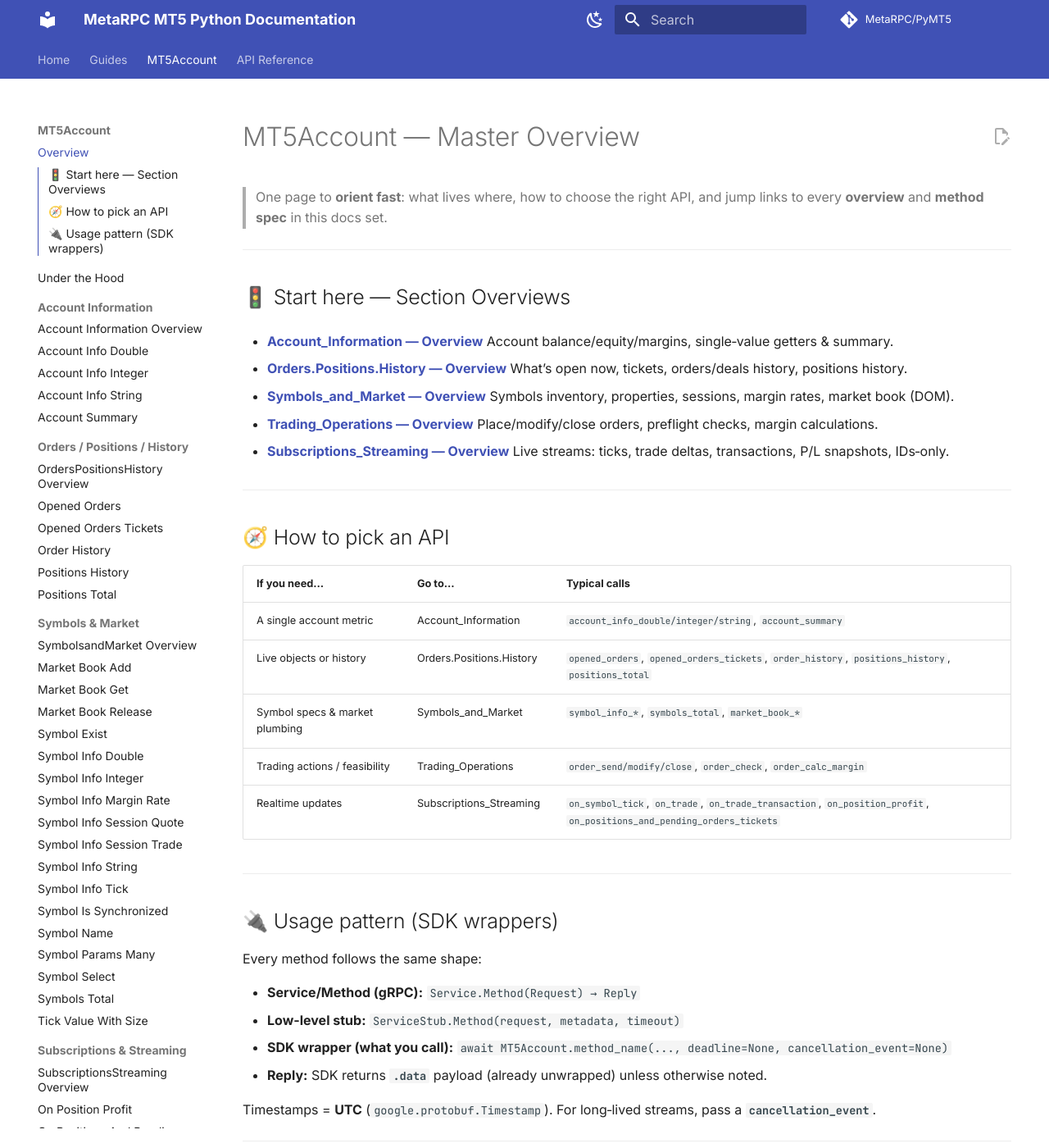
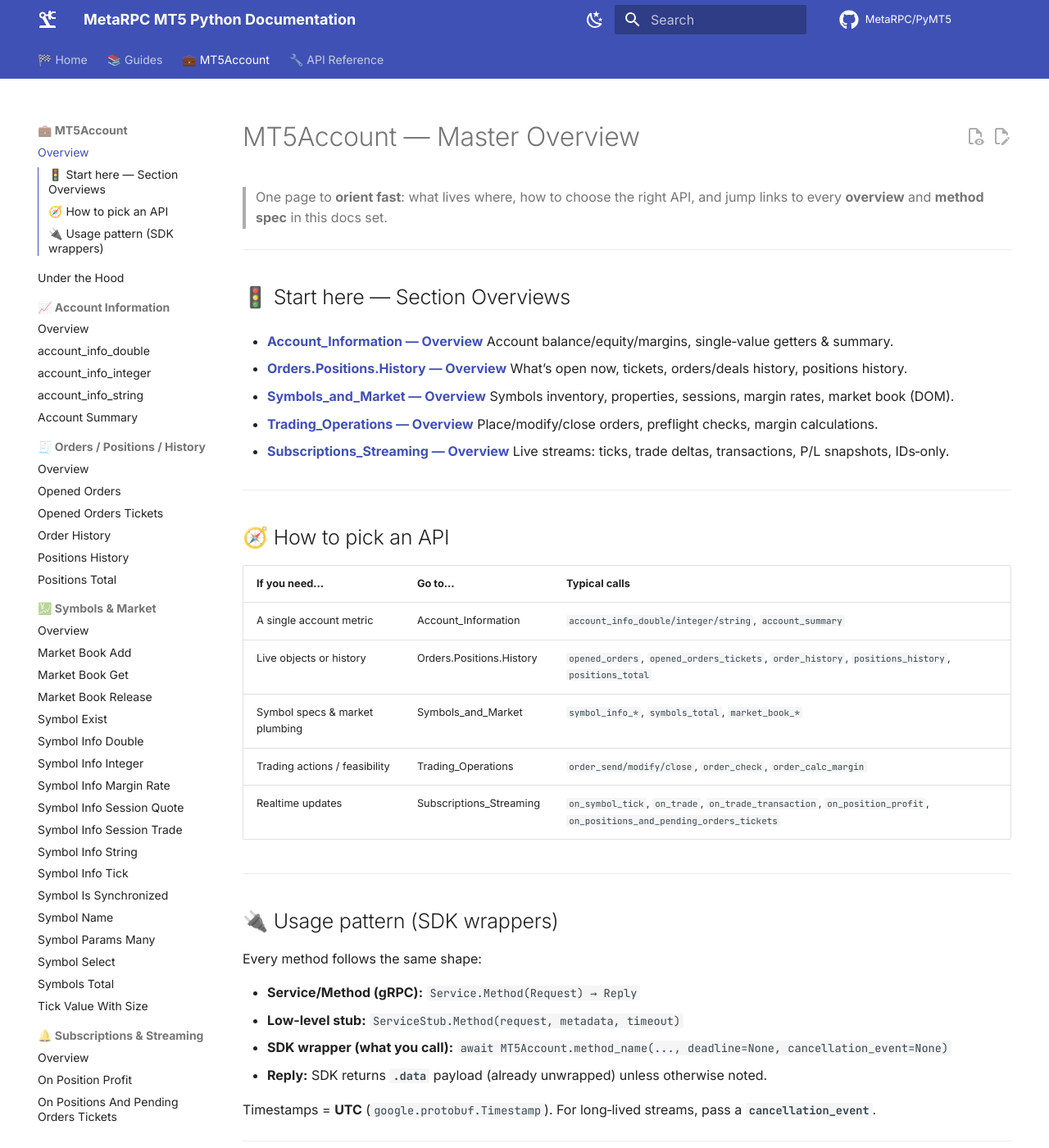
Before and after one commit to MetaRPC/PyMT5, an MkDocs documentation site: the page built from docs/MT5Account/BASE.md, in a window 1280 px wide and 1400 px high. Shown: the whole window at 82% size. Built offline with MkDocs 1.6.1 and Material for MkDocs 9.7.7, drawn with Linux system fonts in a browser that asks for light colours; comment, search, counter and statistics services are not loaded; part of the change alters nothing that is shown; some of the changed text lies outside the part shown.

Commit message:
Update mkdocs.yml

```diff
--- a/mkdocs.yml
+++ b/mkdocs.yml
@@ -1,5 +1,6 @@
 site_name: MetaRPC MT5 Python Documentation
 site_url: https://metarpc.github.io/PyMT5/
+
 repo_name: MetaRPC/PyMT5
 repo_url: https://github.com/MetaRPC/PyMT5
 edit_uri: edit/main/docs/
@@ -10,6 +11,9 @@ theme:
   font:
     text: Inter
     code: JetBrains Mono
+  icon:
+    logo: material/robot-industrial
+    repo: fontawesome/brands/github
   palette:
     - scheme: default
       primary: indigo
@@ -24,17 +28,23 @@ theme:
         icon: material/weather-sunny
         name: Switch to light mode
   features:
+    # Navigation
     - navigation.instant
     - navigation.tracking
     - navigation.sections
+    - navigation.tabs
     - navigation.top
-    - navigation.tabs
+    - navigation.footer
+    # Content & TOC
     - toc.integrate
     - content.code.copy
     - content.action.edit
+    - content.action.view
     - content.tabs.link
+    # Search
     - search.highlight
     - search.suggest
+    # Palette
     - palette.toggle
     - palette.auto
 
@@ -47,67 +57,77 @@ extra:
   consent:
     title: Cookies & telemetry
     description: We use GitHub Pages basic analytics only. No tracking cookies.
+  announcement: >
+    ⭐ Welcome! These docs are evolving. PRs are very welcome.
 
 copyright: >
   © {{ date | strftime("%Y") }} MetaRPC. MT5 is a MetaQuotes software. This site is a community-made documentation.
 
+# Emojis in labels keep the content readable & friendly, paths stay the real ones
 nav:
-  - Home: Getting_Started.md  # Ссылка на стартовую страницу Getting Started
+  - "🏁 Home": MT5Account/Getting_Started.md
 
-  - Guides:
-      - Architecture & Data Flow: I_want_to_add/Architecture_DataFlow.md
-      - Glossary: I_want_to_add/Glossary.md
+  - "📚 Guides":
+      - "🧭 Architecture & Data Flow": I_want_to_add/Architecture_DataFlow.md
+      - "🔤 Glossary": I_want_to_add/Glossary.md
+      - "🗺️ Project Map & Layers": I_want_to_add/Project_Map_and_Layers.md
 
-  - MT5Account:
-      - Overview: MT5Account/BASE.md
-      - Under the Hood: MT5Account/Under_the_Hood.md
-      - Account Information:
-          - Account Information Overview: MT5Account/Account_Information/Account_Information_Overview.md
-          - Account Info Double: MT5Account/Account_Information/account_info_double.md
-          - Account Info Integer: MT5Account/Account_Information/account_info_integer.md
-          - Account Info String: MT5Account/Account_Information/account_info_string.md
-          - Account Summary: MT5Account/Account_Information/account_summary.md
-      - Orders / Positions / History:
-          - OrdersPositionsHistory Overview: MT5Account/Orders_Positions_History/OrdersPositionsHistory_Overview.md
-          - Opened Orders: MT5Account/Orders_Positions_History/opened_orders.md
-          - Opened Orders Tickets: MT5Account/Orders_Positions_History/opened_orders_tickets.md
-          - Order History: MT5Account/Orders_Positions_History/order_history.md
-          - Positions History: MT5Account/Orders_Positions_History/positions_history.md
-          - Positions Total: MT5Account/Orders_Positions_History/positions_total.md
-      - Symbols & Market:
-          - SymbolsandMarket Overview: MT5Account/Symbols_and_Market/SymbolsandMarket_Overview.md
-          - Market Book Add: MT5Account/Symbols_and_Market/market_book_add.md
-          - Market Book Get: MT5Account/Symbols_and_Market/market_book_get.md
-          - Market Book Release: MT5Account/Symbols_and_Market/market_book_release.md
-          - Symbol Exist: MT5Account/Symbols_and_Market/symbol_exist.md
-          - Symbol Info Double: MT5Account/Symbols_and_Market/symbol_info_double.md
-          - Symbol Info Integer: MT5Account/Symbols_and_Market/symbol_info_integer.md
-          - Symbol Info Margin Rate: MT5Account/Symbols_and_Market/symbol_info_margin_rate.md
-          - Symbol Info Session Quote: MT5Account/Symbols_and_Market/symbol_info_session_quote.md
-          - Symbol Info Session Trade: MT5Account/Symbols_and_Market/symbol_info_session_trade.md
-          - Symbol Info String: MT5Account/Symbols_and_Market/symbol_info_string.md
-          - Symbol Info Tick: MT5Account/Symbols_and_Market/symbol_info_tick.md
-          - Symbol Is Synchronized: MT5Account/Symbols_and_Market/symbol_is_synchronized.md
-          - Symbol Name: MT5Account/Symbols_and_Market/symbol_name.md
-          - Symbol Params Many: MT5Account/Symbols_and_Market/symbol_params_many.md
-          - Symbol Select: MT5Account/Symbols_and_Market/symbol_select.md
-          - Symbols Total: MT5Account/Symbols_and_Market/symbols_total.md
-          - Tick Value With Size: MT5Account/Symbols_and_Market/tick_value_with_size.md
-      - Subscriptions & Streaming:
-          - SubscriptionsStreaming Overview: MT5Account/Subscriptions_Streaming/SubscriptionsStreaming_Overview.md
-          - On Position Profit: MT5Account/Subscriptions_Streaming/on_position_profit.md
-          - On Positions And Pending Orders Tickets: MT5Account/Subscriptions_Streaming/on_positions_and_pending_orders_tickets.md
-          - On Symbol Tick: MT5Account/Subscriptions_Streaming/on_symbol_tick.md
-          - On Trade: MT5Account/Subscriptions_Streaming/on_trade.md
-          - On Trade Transaction: MT5Account/Subscriptions_Streaming/on_trade_transaction.md
-      - Trading Operations:
-          - TradingOperations Overview: MT5Account/Trading_Operations/TradingOperations_Overview.md
-          - Order Calc Margin: MT5Account/Trading_Operations/order_calc_margin.md
-          - Order Check: MT5Account/Trading_Operations/order_check.md
-          - Order Close: MT5Account/Trading_Operations/order_close.md
-          - Order Modify: MT5Account/Trading_Operations/order_modify.md
-          - Order Send: MT5Account/Trading_Operations/order_send.md
-  - API Reference: api.md  # API ссылку оставил в конце
+  - "💼 MT5Account":
+      - "Overview": MT5Account/BASE.md
+      - "Under the Hood": MT5Account/Under_the_Hood.md
+
+      - "📈 Account Information":
+          - "Overview": MT5Account/Account_Information/Account_Information_Overview.md
+          - "account_info_double": MT5Account/Account_Information/account_info_double.md
+          - "account_info_integer": MT5Account/Account_Information/account_info_integer.md
+          - "account_info_string": MT5Account/Account_Information/account_info_string.md
+          - "Account Summary": MT5Account/Account_Information/account_summary.md
+
+      - "🧾 Orders / Positions / History":
+          - "Overview": MT5Account/Orders_Positions_History/OrdersPositionsHistory_Overview.md
+          - "Opened Orders": MT5Account/Orders_Positions_History/opened_orders.md
+          - "Opened Orders Tickets": MT5Account/Orders_Positions_History/opened_orders_tickets.md
+          - "Order History": MT5Account/Orders_Positions_History/order_history.md
+          - "Positions History": MT5Account/Orders_Positions_History/positions_history.md
+          - "Positions Total": MT5Account/Orders_Positions_History/positions_total.md
+
+      - "💹 Symbols & Market":
+          - "Overview": MT5Account/Symbols_and_Market/SymbolsandMarket_Overview.md
+          - "Market Book Add": MT5Account/Symbols_and_Market/market_book_add.md
+          - "Market Book Get": MT5Account/Symbols_and_Market/market_book_get.md
+          - "Market Book Release": MT5Account/Symbols_and_Market/market_book_release.md
+          - "Symbol Exist": MT5Account/Symbols_and_Market/symbol_exist.md
+          - "Symbol Info Double": MT5Account/Symbols_and_Market/symbol_info_double.md
+          - "Symbol Info Integer": MT5Account/Symbols_and_Market/symbol_info_integer.md
+          - "Symbol Info Margin Rate": MT5Account/Symbols_and_Market/symbol_info_margin_rate.md
+          - "Symbol Info Session Quote": MT5Account/Symbols_and_Market/symbol_info_session_quote.md
+          - "Symbol Info Session Trade": MT5Account/Symbols_and_Market/symbol_info_session_trade.md
+          - "Symbol Info String": MT5Account/Symbols_and_Market/symbol_info_string.md
+          - "Symbol Info Tick": MT5Account/Symbols_and_Market/symbol_info_tick.md
+          - "Symbol Is Synchronized": MT5Account/Symbols_and_Market/symbol_is_synchronized.md
+          - "Symbol Name": MT5Account/Symbols_and_Market/symbol_name.md
+          - "Symbol Params Many": MT5Account/Symbols_and_Market/symbol_params_many.md
+          - "Symbol Select": MT5Account/Symbols_and_Market/symbol_select.md
+          - "Symbols Total": MT5Account/Symbols_and_Market/symbols_total.md
+          - "Tick Value With Size": MT5Account/Symbols_and_Market/tick_value_with_size.md
+
+      - "🔔 Subscriptions & Streaming":
+          - "Overview": MT5Account/Subscriptions_Streaming/SubscriptionsStreaming_Overview.md
+          - "On Position Profit": MT5Account/Subscriptions_Streaming/on_position_profit.md
+          - "On Positions And Pending Orders Tickets": MT5Account/Subscriptions_Streaming/on_positions_and_pending_orders_tickets.md
+          - "On Symbol Tick": MT5Account/Subscriptions_Streaming/on_symbol_tick.md
+          - "On Trade": MT5Account/Subscriptions_Streaming/on_trade.md
+          - "On Trade Transaction": MT5Account/Subscriptions_Streaming/on_trade_transaction.md
+
+      - "🧪 Trading Operations":
+          - "Overview": MT5Account/Trading_Operations/TradingOperations_Overview.md
+          - "Order Calc Margin": MT5Account/Trading_Operations/order_calc_margin.md
+          - "Order Check": MT5Account/Trading_Operations/order_check.md
+          - "Order Close": MT5Account/Trading_Operations/order_close.md
+          - "Order Modify": MT5Account/Trading_Operations/order_modify.md
+          - "Order Send": MT5Account/Trading_Operations/order_send.md
+
+  - "🔧 API Reference": api.md
 
 markdown_extensions:
   - admonition
@@ -134,7 +154,8 @@ markdown_extensions:
       emoji_generator: !!python/name:materialx.emoji.to_svg
 
 plugins:
-  - search
+  - search:
+      prebuild_index: true
   - mkdocstrings:
       default_handler: python
       handlers:
@@ -144,3 +165,14 @@ plugins:
             show_source: true
             members_order: source
             filters: ["!^_"]
+  - git-revision-date-localized:
+      type: date
+      locale: en
+      fallback_to_build_date: true
+      enable_creation_date: true
+  - minify:
+      minify_html: true
+  - glightbox
+
+extra_css:
+  - styles/overrides.css
```
